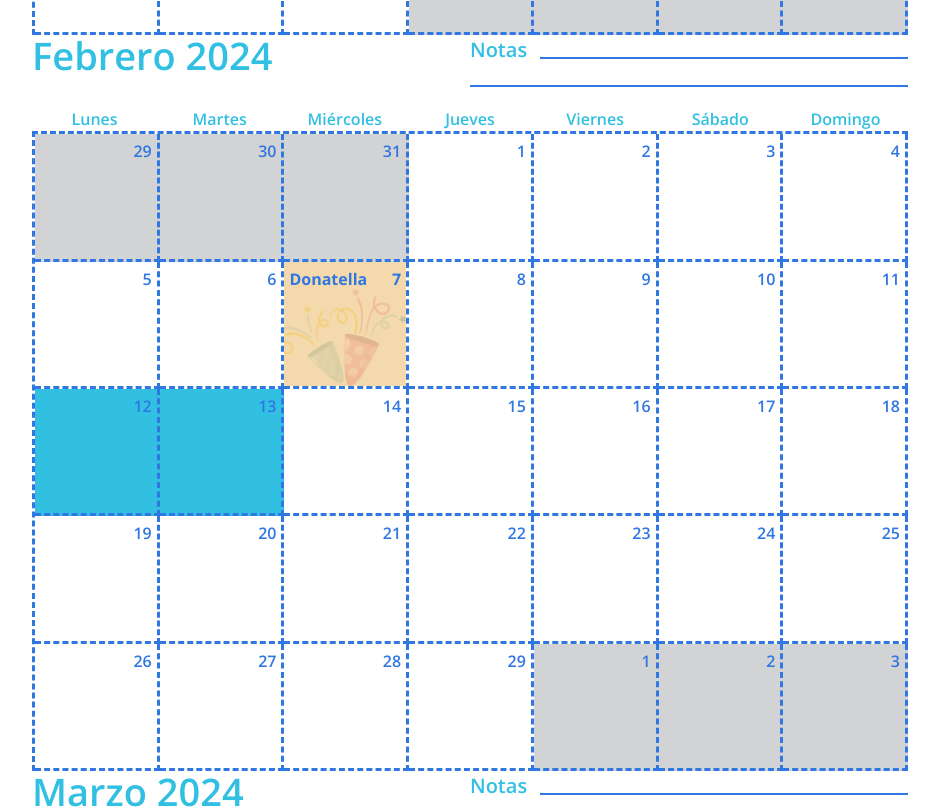
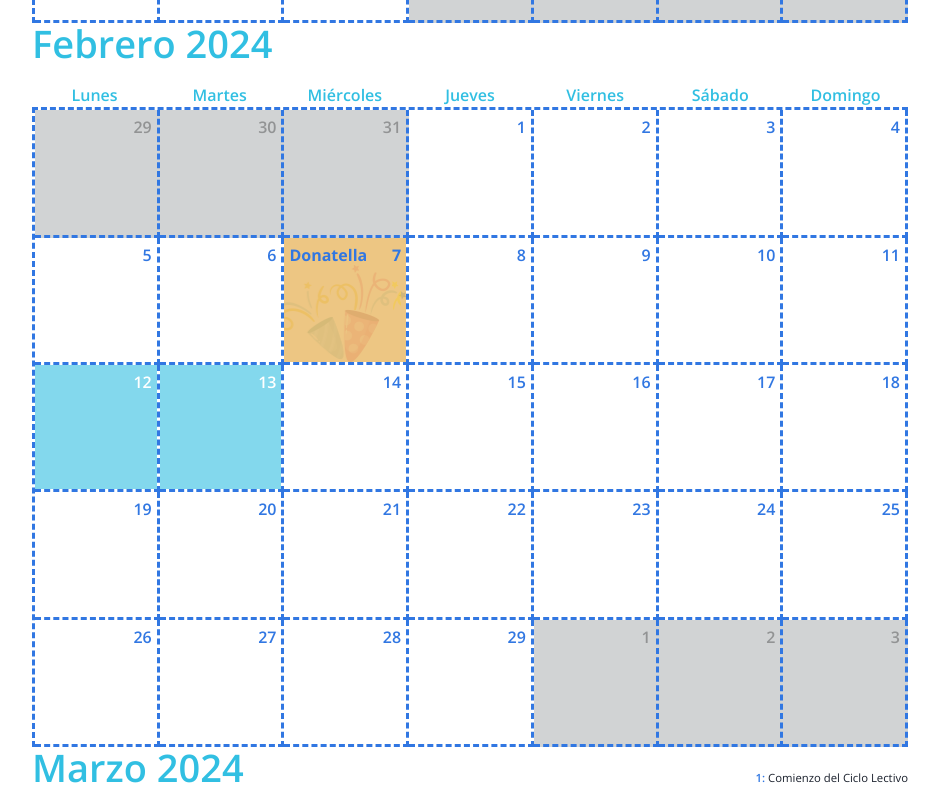
Before and after one commit to juandelsarto/calendar, a React (Vite) app: page / in a window 1280 px wide. Shown: the part 820-1629 px from the top of the page, without its empty margins (340-1279 px from the left). Built offline with nearby package versions, Linux system fonts and the light colour scheme.

Commit message:
feat: render contrasted colors

```diff
--- a/src/components/RadioCard.tsx
+++ b/src/components/RadioCard.tsx
@@ -16,9 +16,9 @@ function RadioCard(props) {
         borderRadius="md"
         boxShadow="md"
         _checked={{
-          bg: "teal.600",
+          bg: "orange.300",
           color: "white",
-          borderColor: "teal.600",
+          borderColor: "orange.300",
         }}
         px={4}
         py={2}
--- a/src/constants/Data.ts
+++ b/src/constants/Data.ts
@@ -590,6 +590,7 @@ export const OPTIONS = {
     },
     [MONTHS.NOVEMBER]: {
       cumples: [
+        { number: 2, name: "Nos casamos!!!", love: true },
         {
           number: 3,
           name: "Armando",
--- a/src/context/useCalendar.tsx
+++ b/src/context/useCalendar.tsx
@@ -17,11 +17,11 @@ const initialState = {
   [OPTIONS.BACKGROUND]: BACKGROUND.BALLONS,
   [OPTIONS.ENABLED_FERIADOS]: true,
   [OPTIONS.ENABLED_BIRTHDAYS]: true,
-  [OPTIONS.ENABLED_ESPECIAL_DAYS]: false,
+  [OPTIONS.ENABLED_ESPECIAL_DAYS]: true,
   [OPTIONS.PRIMARY_COLOR]: "#3177e2",
   [OPTIONS.SECONDARY_COLOR]: "#31bfe2",
   [OPTIONS.THIRD_COLOR]: "#e2a131",
-  [OPTIONS.OWNER]: OWNERS.FAMILIA,
+  [OPTIONS.OWNER]: OWNERS.GRISEL,
 };
 
 function reducer(state: any, action: () => void) {
--- a/src/modules/CalendarPreview/CalendarPreview.hooks.ts
+++ b/src/modules/CalendarPreview/CalendarPreview.hooks.ts
@@ -56,8 +56,8 @@ export const getDayList = ({
         : {
             disabled: true,
             number:
-              index < firstDay
-                ? prevMonth - firstDay + index + 1
+              index < fixedFirstDay
+                ? prevMonth - fixedFirstDay + index + 1
                 : index - days - firstDay + 1,
           }),
     };
@@ -69,3 +69,17 @@ export const getDayList = ({
 
   return dayList;
 };
+
+export const getContrastedFontColor = (color) => {
+  const arrColor = color.replace("#", "").match(/.{1,2}/g);
+
+  const redCode = parseInt(arrColor[0], 16) * 0.299;
+  const greenCode = parseInt(arrColor[1], 16) * 0.587;
+  const blueCode = parseInt(arrColor[2], 16) * 0.114;
+
+  if (redCode + greenCode + blueCode > 186) {
+    return "#1b1b1b";
+  } else {
+    return "#ffffff";
+  }
+};
--- a/src/modules/CalendarPreview/components/Day.tsx
+++ b/src/modules/CalendarPreview/components/Day.tsx
@@ -2,6 +2,7 @@ import cn from "classnames";
 import { useContext } from "react";
 import { CalendarContext } from "../../../context/useCalendar";
 import { getStyles } from "../CalendarPreview.styles";
+import { getContrastedFontColor } from "../CalendarPreview.hooks";
 
 const Day = ({
   feriado,
@@ -32,9 +33,6 @@ const Day = ({
   const overflowLimit = defaultInit ? 34 : 35;
   const positionInGrid = index - fixPosition;
 
-  const calc = `calc(100% / 7 * ${positionInGrid - overflowLimit})`;
-  const inlineStyle = overflow ? { left: calc } : {};
-
   const classNames = cn("day", {
     feriado: enabledFeriados && feriado,
     cumple: enabledBirthdays && cumple,
@@ -46,29 +44,43 @@ const Day = ({
 
   const dayStyles = {
     ...styles.day,
+    ...(overflow
+      ? { left: `calc(100% / 7 * ${positionInGrid - overflowLimit})` }
+      : {}),
+    ...(enabledFeriados && feriado
+      ? { color: getContrastedFontColor(secondaryColor) }
+      : {}),
+    ...(enabledEspecialDays && clase
+      ? { color: getContrastedFontColor(primaryColor) }
+      : {}),
     ...(enabledBirthdays && cumple
       ? {
+          color: primaryColor,
           backgroundImage: `url(./src/assets/${background})`,
         }
       : {}),
-    ...(enabledFeriados && feriado ? styles.feriado : {}),
-    ...(enabledEspecialDays && clase ? styles.clase : {}),
+  };
+
+  const bgDayStyles = {
+    backgroundColor: clase
+      ? primaryColor
+      : feriado
+      ? secondaryColor
+      : thirdColor,
   };
 
   return (
-    <div className={classNames} style={{ ...inlineStyle, ...dayStyles }}>
+    <div className={classNames} style={dayStyles}>
       {enabledBirthdays && cumple && (
-        <>
-          <span className="day__cumple">{cumple}</span>
-          {!love && !feriado && (
-            <div className="day__cumple-bg" style={styles.cumple}></div>
-          )}
-        </>
+        <span className="day__cumple">{cumple}</span>
       )}
-      <span className="day__number" style={styles.day}>
+      <span className="day__number" style={dayStyles}>
         {enabledEspecialDays && clase && "* "}
         {number}
       </span>
+      {!love && (feriado || cumple || clase) && (
+        <div className="day__bg" style={bgDayStyles}></div>
+      )}
     </div>
   );
 };
--- a/src/modules/CalendarPreview/index.tsx
+++ b/src/modules/CalendarPreview/index.tsx
@@ -30,12 +30,17 @@ const CalendarPreview = () => {
 
   const parsedMonths = useMemo(
     () =>
-      MONTHS_LIST.map((month, index) => ({
-        ...month,
-        firstDay: new Date(YEAR, index, 1).getDay(),
-        days: new Date(YEAR, index + 1, 0).getDate(),
-        prevMonth: new Date(YEAR, index, 0).getDate(),
-      })),
+      MONTHS_LIST.map((month, index) => {
+        const especialDates = OPTIONS[owner]?.[month.key]?.dates || null;
+
+        return {
+          ...month,
+          firstDay: new Date(YEAR, index, 1).getDay(),
+          days: new Date(YEAR, index + 1, 0).getDate(),
+          prevMonth: new Date(YEAR, index, 0).getDate(),
+          ...(especialDates ? { dates: especialDates } : {}),
+        };
+      }),
     [MONTHS_LIST]
   );
 
@@ -55,7 +60,7 @@ const CalendarPreview = () => {
                   <div className="month__notes">
                     {month.dates?.map((date, index) => (
                       <div className="month__notes__day" key={`date_${index}`}>
-                        <span>
+                        <span style={{ color: primaryColor }}>
                           {typeof date.number === "number"
                             ? date.number
                             : `${date.number[0]} al ${date.number[1]}`}
--- a/src/styles/main.scss
+++ b/src/styles/main.scss
@@ -16,21 +16,32 @@
       font-size: 38px;
       line-height: 40px;
       font-weight: 600;
-      // color: $color-secondary;
     }
     &__notes {
-      flex-basis: 50%;
+      align-items: flex-end;
+      justify-content: flex-end;
+      text-align: end;
+      display: flex;
+      flex-wrap: wrap;
+      flex-basis: 60%;
+      height: 40px;
+      &__day {
+        margin-left: 10px;
+        flex: 0 0 auto;
+        font-size: 8.5pt;
+        span {
+          font-weight: 600;
+        }
+      }
       span {
         &.label {
           font-size: 20px;
           font-weight: 600;
-          // color: $color-secondary;
           display: inline-block;
         }
         &.line {
           border-bottom-width: 2px;
           border-bottom-style: solid;
-          // border-bottom-color: 2px solid $color-primary;
           width: 100%;
           display: block;
           margin-top: 20px;
@@ -51,7 +62,6 @@
         text-align: center;
         text-transform: capitalize;
         font-weight: 600;
-        // color: $color-secondary;
         font-size: 16px;
       }
     }
@@ -62,42 +72,39 @@
       height: 80vh;
       border-width: 3px 0 0 3px;
       border-style: dashed;
-      // border-color: $color-primary-2;
       position: relative;
 
       .day {
         box-sizing: border-box;
         border-width: 0 3px 3px 0;
         border-style: dashed;
-        // border-color: $color-primary-2;
         height: 100%;
         background-color: white;
         padding: 5px;
         display: flex;
         justify-content: flex-end;
         position: relative;
+        z-index: 1;
+        &__bg {
+          opacity: 0.6;
+          position: absolute;
+          width: 100%;
+          height: 100%;
+          top: 0;
+          left: 0;
+          z-index: -1;
+        }
         &.cumple {
           justify-content: space-between;
           background-position: bottom right;
           background-repeat: no-repeat;
-          z-index: 1;
           .day {
             &__number,
             &__cumple {
               font-weight: 700;
-              // color: $color-secondary;
             }
             &__cumple {
               font-size: 16px;
-              &-bg {
-                opacity: 0.4;
-                position: absolute;
-                width: 100%;
-                height: 100%;
-                top: 0;
-                left: 0;
-                z-index: -1;
-              }
             }
           }
         }
@@ -111,16 +118,10 @@
             }
           }
         }
-        &.feriado {
-          // background-color: $color-third;
-          .day__number {
-            color: white;
-          }
-        }
         &.disabled {
           background-color: $grey;
           .day__number {
-            color: rgba(black, 0.3);
+            color: rgba(black, 0.3) !important;
           }
         }
         &.overflow-day {
@@ -133,7 +134,6 @@
         &__number {
           font-size: 16px;
           font-weight: 600;
-          // color: $color-secondary;
         }
       }
     }
@@ -279,125 +279,106 @@
   //     }
   //   }
   // }
-  // &.grisel {
-  //   .month {
-  //     &__name {
-  //       color: $bordo;
-  //       flex-basis: auto;
-  //       flex-grow: 0;
-  //       flex-shrink: 0;
-  //       width: auto;
-  //       max-width: none;
-  //     }
-  //     &__notes {
-  //       align-items: flex-end;
-  //       justify-content: flex-end;
-  //       text-align: end;
-  //       display: flex;
-  //       flex-wrap: wrap;
-  //       flex-basis: 60%;
-  //       height: 40px;
-  //       &__day {
-  //         margin-left: 10px;
-  //         color: rgba($dark, 0.8);
-  //         flex: 0 0 auto;
-  //         font-size: 8.5pt;
-  //         span {
-  //           font-weight: 600;
-  //           color: darken($red-gaby, 20%);
-  //         }
-  //       }
-  //     }
-  //     &__week {
-  //       &__day {
-  //         color: $dark;
-  //       }
-  //     }
-  //     &__grid {
-  //       border-color: $dark;
-  //       .day {
-  //         border-color: $dark;
-  //         position: relative;
-  //         &.cumple {
-  //           background-color: rgba($pink-fita, 0.3);
-  //           .day {
-  //             &__number,
-  //             &__cumple {
-  //               color: $pink-fita;
-  //               font-size: 10pt;
-  //             }
-  //           }
-  //         }
-  //         &.clase {
-  //           background-color: rgba($red-gaby, 0.7);
-  //         }
-  //         &.feriado {
-  //           background-color: rgba($bordo, 0.3);
-  //           .day__number {
-  //             color: $dark;
-  //           }
-  //         }
-  //         &.disabled {
-  //           background-color: $grey;
-  //         }
-  //         &__number {
-  //           color: $dark;
-  //           font-weight: 700;
-  //           margin-left: auto;
-  //           font-size: 10pt;
-  //         }
-  //         &.overflow-day {
-  //           margin-top: -46px;
-  //           padding-bottom: 35px;
-  //         }
-  //       }
-  //     }
-  //   }
-  //   .notes {
-  //     font-size: 18pt;
-  //     font-weight: 700;
-  //     &__line {
-  //       span {
-  //         border-bottom: 1px solid white;
-  //         padding-right: 5px;
-  //         color: $bordo;
-  //       }
-  //       border-bottom: 1px solid rgba($dark, 0.3);
-  //       width: 100%;
-  //       display: block;
-  //       margin-bottom: 5.5mm;
-  //     }
-  //   }
-  //   &:not(.custom) {
-  //     .month {
-  //       &__notes {
-  //         &__day {
-  //           font-size: 16px;
-  //         }
-  //       }
-  //       &__week {
-  //         &__day {
-  //           font-size: 22px;
-  //         }
-  //       }
-  //       &__grid {
-  //         .day {
-  //           &__number,
-  //           &__cumple {
-  //             font-size: 20px;
-  //           }
-  //         }
-  //       }
-  //     }
-  //   }
-  //   &.custom {
-  //     .month {
-  //       &__grid {
-  //         height: calc(100% - 86px);
-  //       }
-  //     }
-  //   }
-  // }
+  &.grisel {
+    .month {
+      &__name {
+        color: $bordo;
+        flex-basis: auto;
+        flex-grow: 0;
+        flex-shrink: 0;
+        width: auto;
+        max-width: none;
+      }
+      &__week {
+        &__day {
+          color: $dark;
+        }
+      }
+      &__grid {
+        border-color: $dark;
+        .day {
+          border-color: $dark;
+          position: relative;
+          &.cumple {
+            background-color: rgba($pink-fita, 0.3);
+            .day {
+              &__number,
+              &__cumple {
+                color: $pink-fita;
+                font-size: 10pt;
+              }
+            }
+          }
+          &.clase {
+            background-color: rgba($red-gaby, 0.7);
+          }
+          &.feriado {
+            background-color: rgba($bordo, 0.3);
+            .day__number {
+              color: $dark;
+            }
+          }
+          &.disabled {
+            background-color: $grey;
+          }
+          &__number {
+            color: $dark;
+            font-weight: 700;
+            margin-left: auto;
+            font-size: 10pt;
+          }
+          &.overflow-day {
+            margin-top: -46px;
+            padding-bottom: 35px;
+          }
+        }
+      }
+    }
+    .notes {
+      font-size: 18pt;
+      font-weight: 700;
+      &__line {
+        span {
+          border-bottom: 1px solid white;
+          padding-right: 5px;
+          color: $bordo;
+        }
+        border-bottom: 1px solid rgba($dark, 0.3);
+        width: 100%;
+        display: block;
+        margin-bottom: 5.5mm;
+      }
+    }
+    &:not(.custom) {
+      .month {
+        &__notes {
+          &__day {
+            font-size: 16px;
+          }
+        }
+        &__week {
+          &__day {
+            font-size: 22px;
+          }
+        }
+        &__grid {
+          .day {
+            &__number,
+            &__cumple {
+              font-size: 20px;
+            }
+          }
+        }
+      }
+    }
+    &.custom {
+      .month {
+        &__grid {
+          height: calc(100% - 86px);
+        }
+      }
+    }
+  }
   // &.flor {
   //   .month {
   //     &__name {
```
